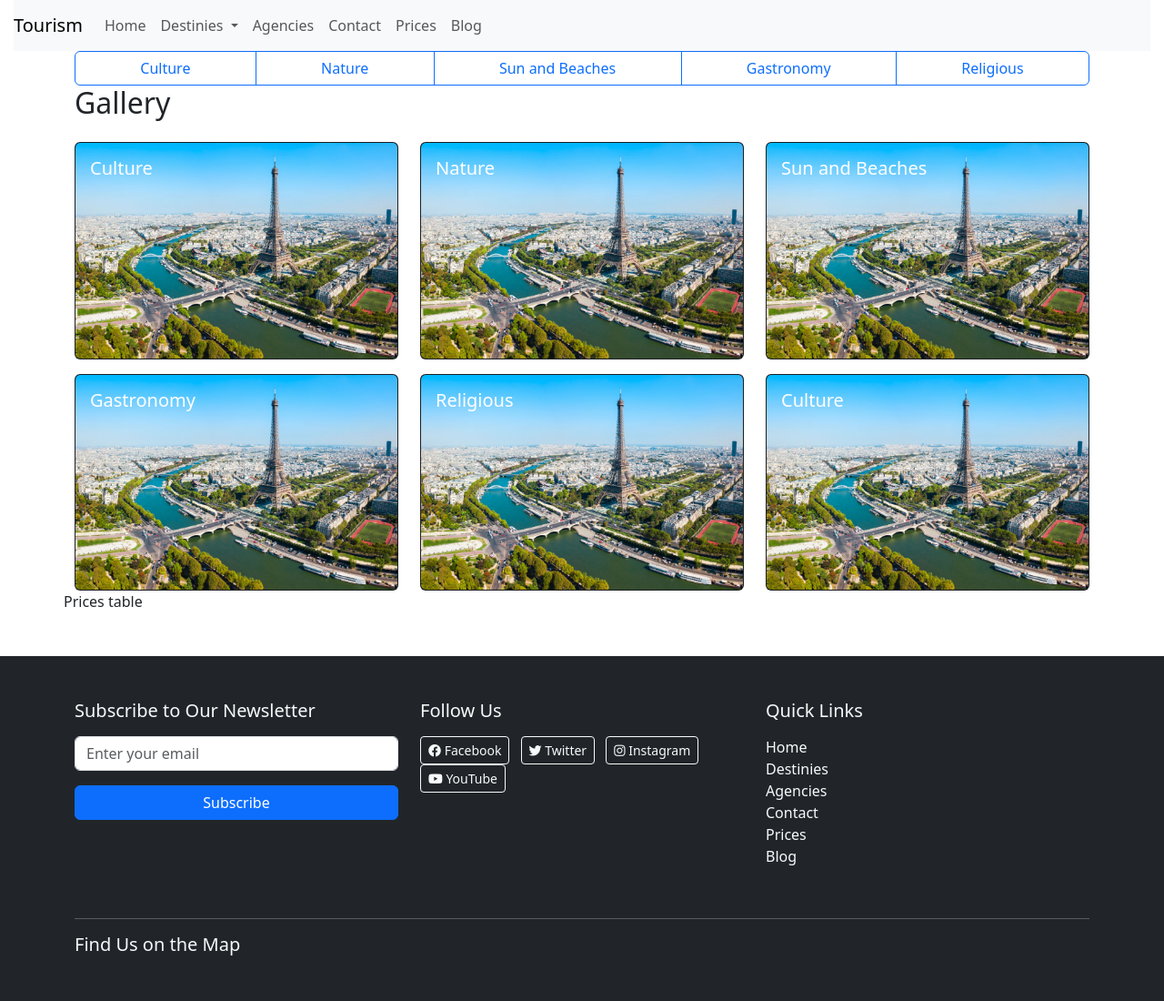
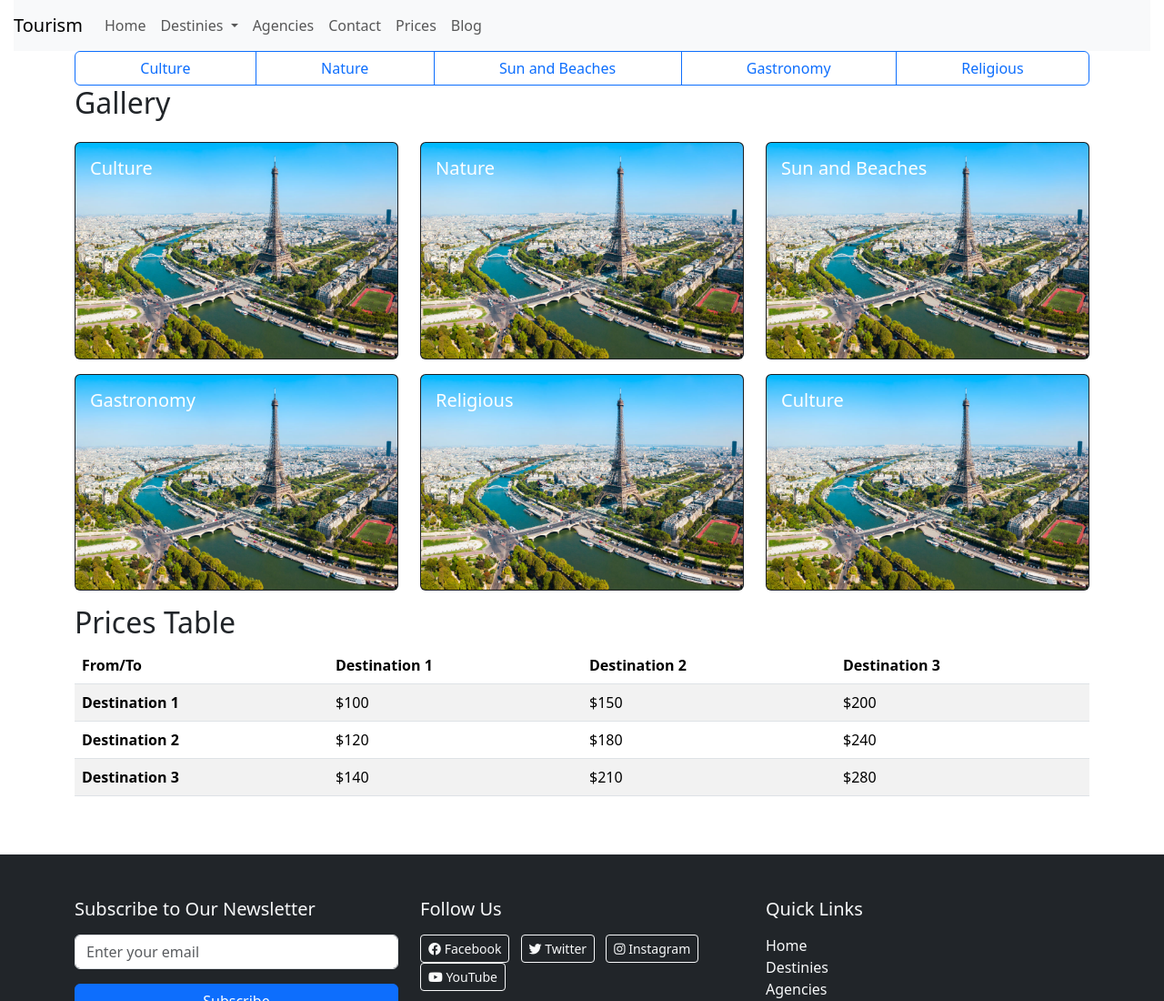
Before and after one commit to lalex00/tp_PySW, a website: page html/destiny.html in a window 1280 px wide. Shown: the top 1100 px of the page at 91% size. Drawn offline with nearby package versions, Linux system fonts and the light colour scheme; grey boxes are pictures that could not be loaded; files whose address does not match are found by name.

Commit message:
table added

```diff
--- a/html/destiny.html
+++ b/html/destiny.html
@@ -173,7 +173,41 @@
                 </div>
             </div>
         </div>
-        <div class="row">Prices table</div>
+        <div class="row">
+            <h2 class="col-12 mt-3">Prices Table</h2>
+            <div cclass="col-12">
+                <table class="table table-striped">
+                    <thead>
+                        <tr>
+                            <th scope="col">From/To</th>
+                            <th scope="col">Destination 1</th>
+                            <th scope="col">Destination 2</th>
+                            <th scope="col">Destination 3</th>
+                        </tr>
+                    </thead>
+                    <tbody>
+                        <tr>
+                            <th scope="row">Destination 1</th>
+                            <td>$100</td>
+                            <td>$150</td>
+                            <td>$200</td>
+                        </tr>
+                        <tr>
+                            <th scope="row">Destination 2</th>
+                            <td>$120</td>
+                            <td>$180</td>
+                            <td>$240</td>
+                        </tr>
+                        <tr>
+                            <th scope="row">Destination 3</th>
+                            <td>$140</td>
+                            <td>$210</td>
+                            <td>$280</td>
+                        </tr>
+                    </tbody>
+                </table>
+            </div>
+        </div>
     </main>
 
     <footer class="bg-dark text-light py-5 mt-5">
```
